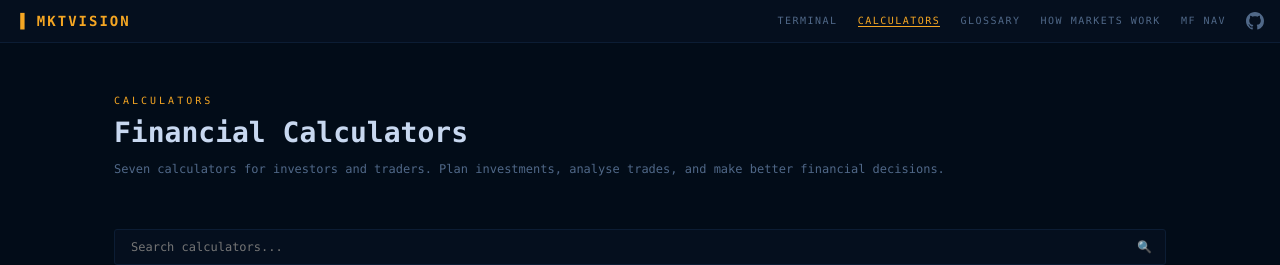
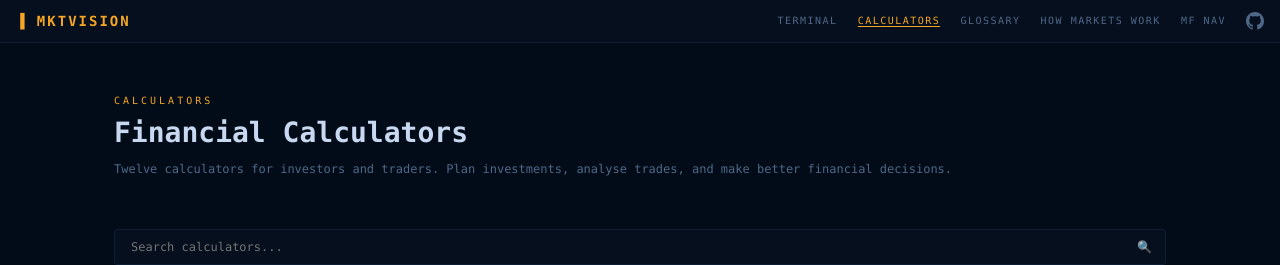
Before and after one commit to evans-0/finance, a React (Vite) app: page /calculators in a window 1280 px wide. Shown: the top 265 px of the page. Built offline with nearby package versions, Linux system fonts and the light colour scheme.

Commit message:
Changed Seven to Twelve in CalculatorsHub page

```diff
--- a/src/pages/CalculatorsHub.jsx
+++ b/src/pages/CalculatorsHub.jsx
@@ -112,7 +112,7 @@ export default function CalculatorsHub() {
           <div style={{ fontSize: 10, color: C.amber, letterSpacing: 3, marginBottom: 10 }}>CALCULATORS</div>
           <h1 style={{ fontSize: 28, fontWeight: 700, color: C.text, marginBottom: 10 }}>Financial Calculators</h1>
           <p style={{ fontSize: 12, color: C.textSec, lineHeight: 1.8 }}>
-            Seven calculators for investors and traders. Plan investments, analyse trades, and make better financial decisions.
+            Twelve calculators for investors and traders. Plan investments, analyse trades, and make better financial decisions.
           </p>
         </div>
         {/* Search */}
```
